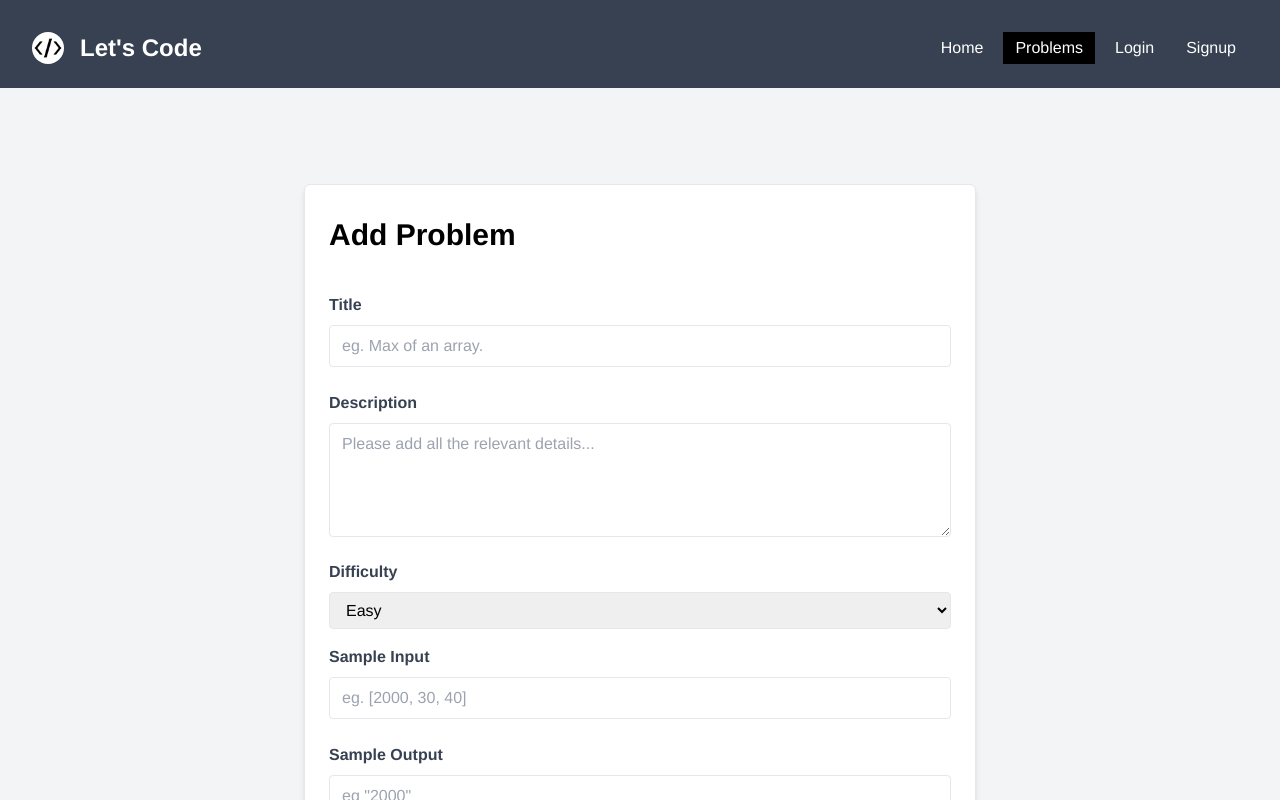
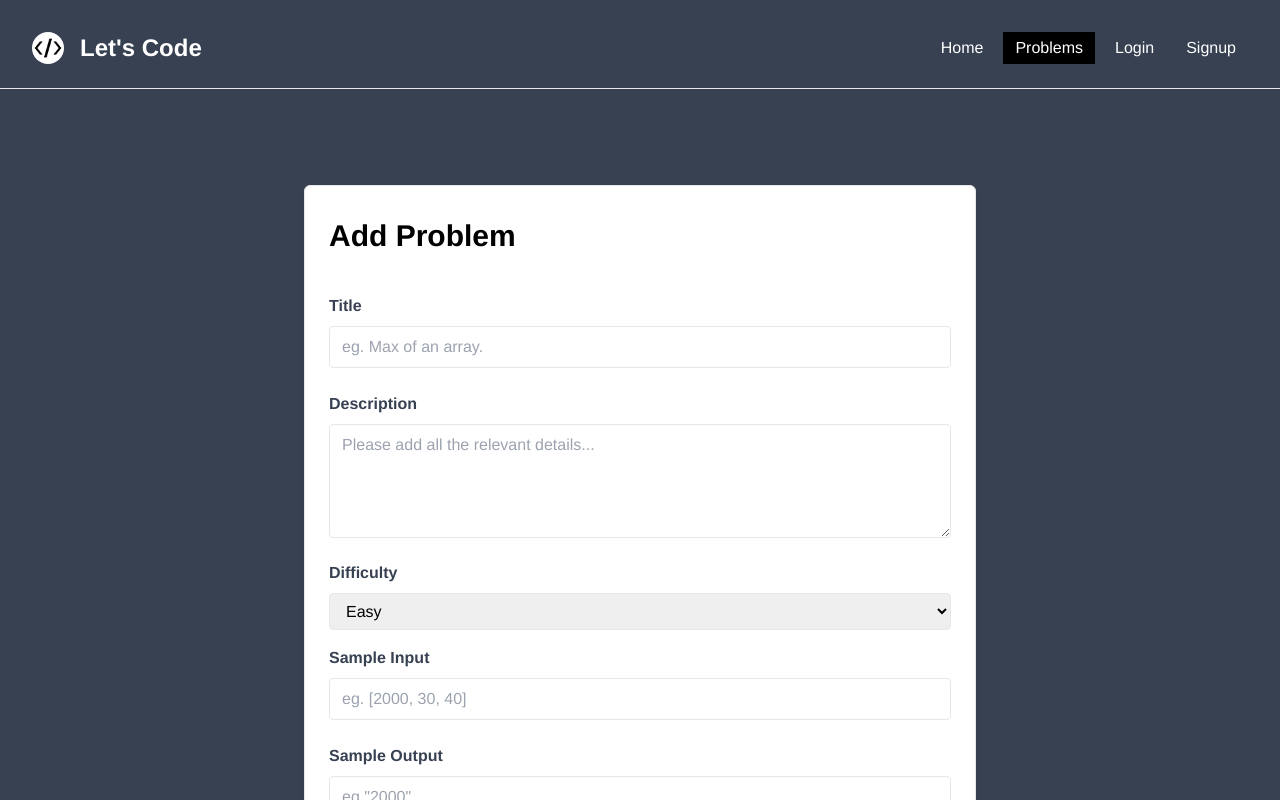
Before and after one commit to kriti-shesh321/leetcode_clone, a React (Vite) app in the folder client/: page /problems/add in a window 1280 px wide. Shown: the top 800 px of the page. Built offline with nearby package versions, Linux system fonts and the light colour scheme.

Commit message:
added netlify.toml file

```diff
--- a/client/src/pages/AddNewProblemPage.jsx
+++ b/client/src/pages/AddNewProblemPage.jsx
@@ -36,7 +36,7 @@ const AddNewProblemPage = () => {
   };
 
   return (
-    <section className="bg-gray-100">
+    <section className="bg-gray-700 border-t">
       <div className="container m-auto max-w-2xl py-24">
         <div
           className="bg-white px-6 py-8 mb-4 shadow-md rounded-md border m-4 md:m-0"
```
Also changed, not shown: 1 other file (tests, documents, lock files or other folders).
